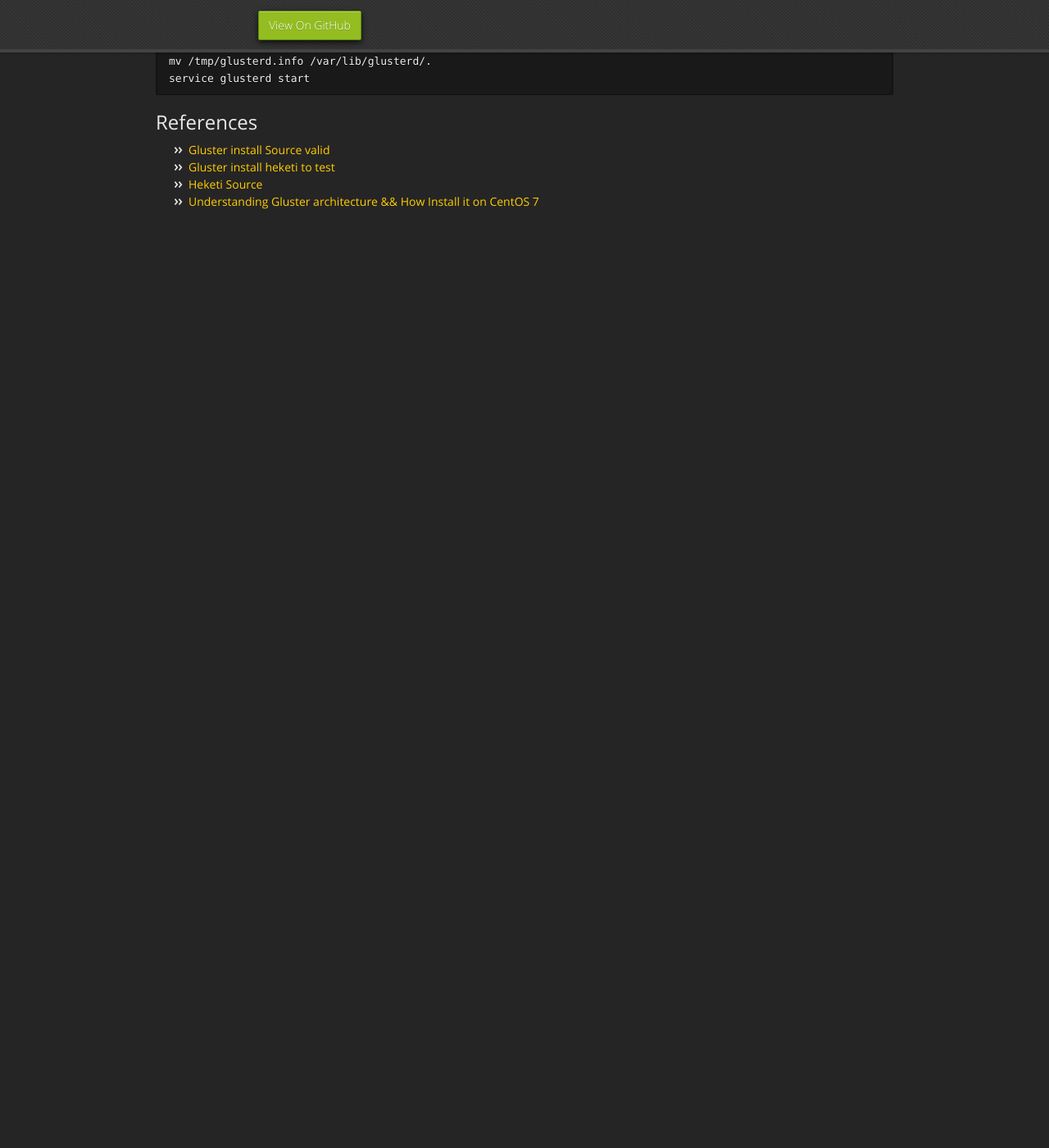
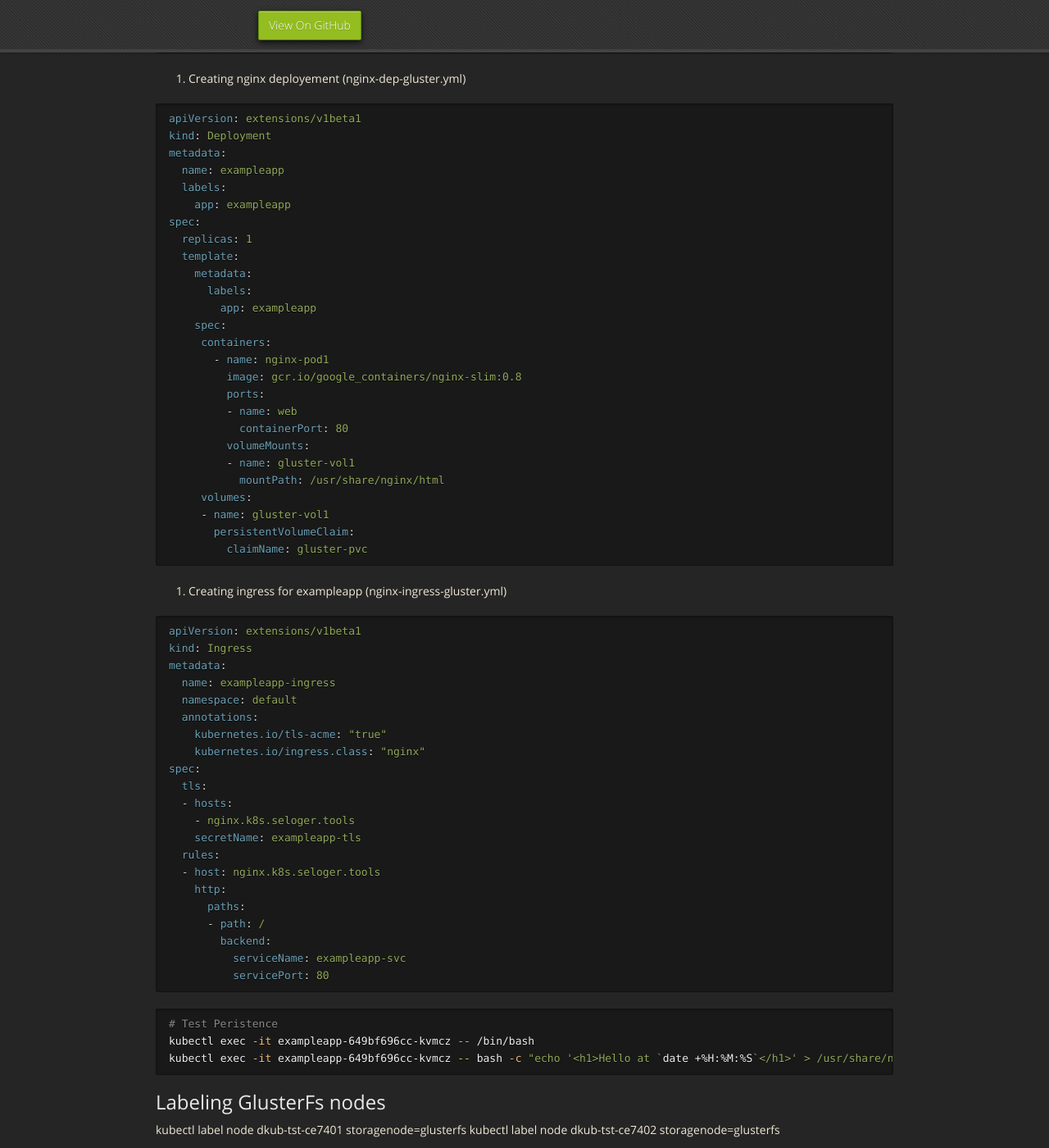
Before and after one commit to Fazzani/fazzani.github.io, a Jekyll site: the page built from _posts/2018-03-24-kubernees-glusterfs.md, in a window 1280 px wide and 1400 px high, scrolled down 993 px. Shown: the whole window at 82% size. Built offline with Jekyll 4.4.1, drawn with Linux system fonts in a browser that asks for light colours; nearby versions of some CDN libraries; before the commit the page ends 1359 px from its top, so only the background shows below that; some of the changed text lies outside the part shown.

````diff
--- a/_posts/2018-03-24-kubernees-glusterfs.md
+++ b/_posts/2018-03-24-kubernees-glusterfs.md
@@ -7,7 +7,109 @@ date:   2018-03-24 16:16:01 -0600
 ---
 # K8S - GlsterFS
 
-## Laneling GlusterFs nodes
+kubectl exec -it exampleapp-649bf696cc-kvmcz -- /bin/bash
+
+1. Creating PVC for exampleapp (nginx-pvc-gluster.yml)
+
+```yml
+apiVersion: v1
+kind: PersistentVolumeClaim
+metadata:
+  name: gluster-pvc
+spec:
+  accessModes:
+    - ReadWriteMany
+  resources:
+    requests:
+      storage: 2Gi
+```
+
+2. Creating nginx service (nginx-svc-gluster.yml)
+
+```yml
+apiVersion: v1
+kind: Service
+metadata:
+  name: exampleapp-svc
+  namespace: default
+spec:
+  type: NodePort
+  selector:
+    app: exampleapp
+  ports:
+  - port: 8080
+    targetPort: 80
+    protocol: TCP
+    name: http
+  - port: 443
+    protocol: TCP
+    name: https
+```
+
+3. Creating nginx deployement (nginx-dep-gluster.yml)
+
+```yml
+apiVersion: extensions/v1beta1
+kind: Deployment
+metadata:
+  name: exampleapp
+  labels:
+    app: exampleapp
+spec:
+  replicas: 1
+  template:
+    metadata:
+      labels:
+        app: exampleapp
+    spec:
+     containers:
+       - name: nginx-pod1
+         image: gcr.io/google_containers/nginx-slim:0.8
+         ports:
+         - name: web
+           containerPort: 80
+         volumeMounts:
+         - name: gluster-vol1
+           mountPath: /usr/share/nginx/html
+     volumes:
+     - name: gluster-vol1
+       persistentVolumeClaim:
+         claimName: gluster-pvc
+```
+
+4. Creating ingress for exampleapp (nginx-ingress-gluster.yml)
+
+```yml
+apiVersion: extensions/v1beta1
+kind: Ingress
+metadata:
+  name: exampleapp-ingress
+  namespace: default
+  annotations:
+    kubernetes.io/tls-acme: "true"
+    kubernetes.io/ingress.class: "nginx"
+spec:
+  tls:
+  - hosts:
+    - nginx.k8s.seloger.tools
+    secretName: exampleapp-tls
+  rules:
+  - host: nginx.k8s.seloger.tools
+    http:
+      paths:
+      - path: /
+        backend:
+          serviceName: exampleapp-svc
+          servicePort: 80
+```
+
+```sh
+# Test Peristence
+kubectl exec -it exampleapp-649bf696cc-kvmcz -- /bin/bash
+kubectl exec -it exampleapp-649bf696cc-kvmcz -- bash -c "echo '<h1>Hello at `date +%H:%M:%S`</h1>' > /usr/share/nginx/html/index.html"
+```
+
+## Labeling GlusterFs nodes
 
 kubectl label node dkub-tst-ce7401 storagenode=glusterfs
 kubectl label node dkub-tst-ce7402 storagenode=glusterfs
````
Also changed, not shown: _posts/2018-03-25-notes-kubernees-glusterfs.md (added, +79 -0 lines).
